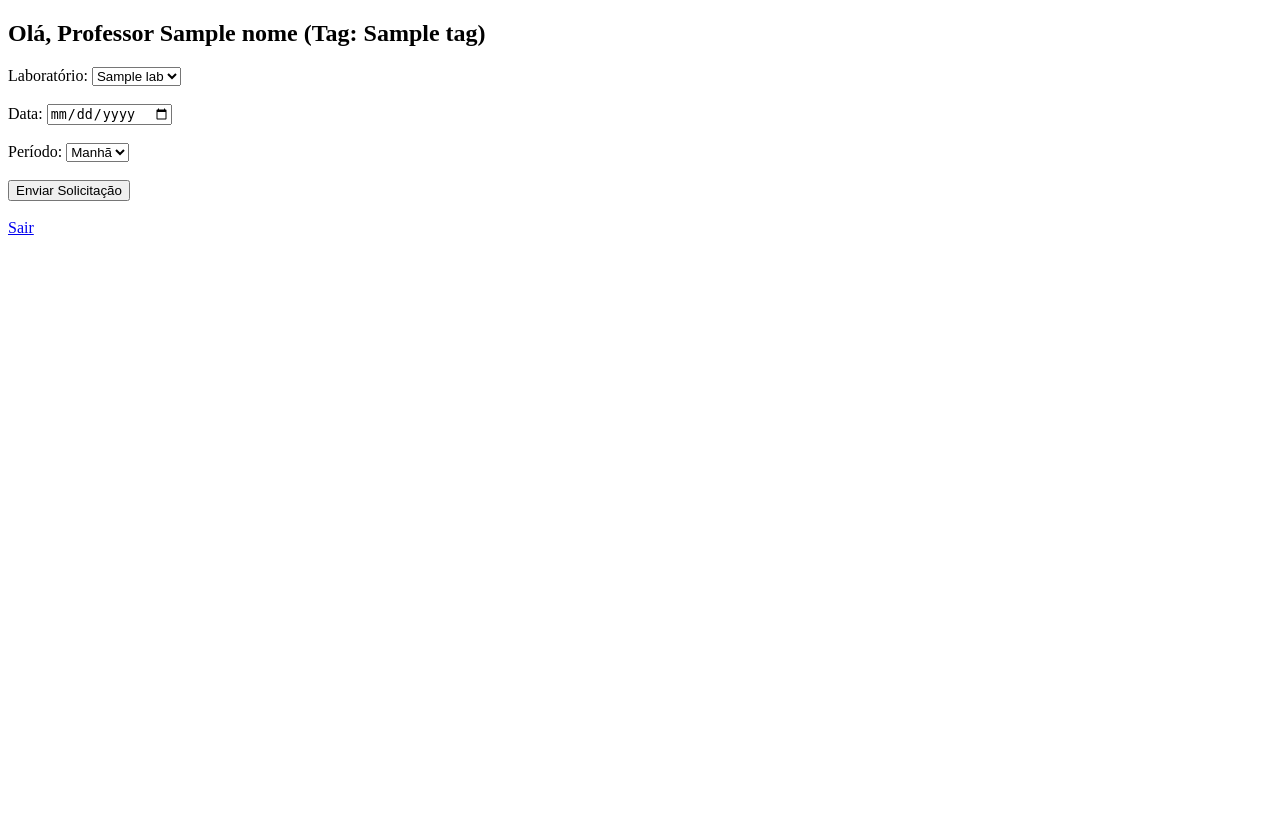
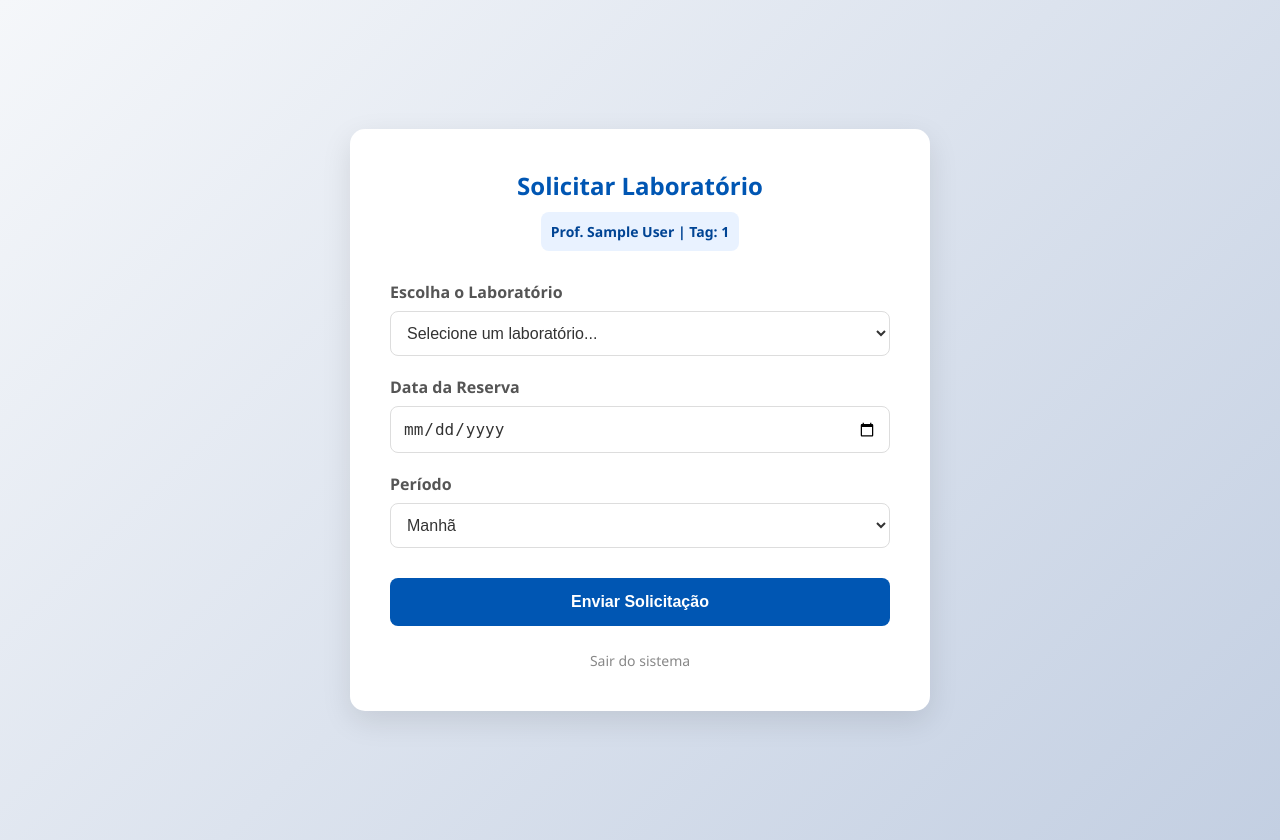
Before and after one commit to Ronaldricoo/gate-senai, a Flask app: template templates/solicitar.html in a window 1280 px wide. Before the commit the page ends 235 px from the top, so only its background shows below. Run offline with Flask 3, Linux system fonts and the light colour scheme; the visitor is signed in with stand-in values (Sample User, id 1); the template is opened without the code that fills it: most values are stand-ins (such as "Sample title", 1, 10 or a date in 2020).

Commit message:
Update solicitar.html

```diff
--- a/templates/solicitar.html
+++ b/templates/solicitar.html
@@ -1,24 +1,176 @@
 <!DOCTYPE html>
-<html>
-<head><title>Solicitar Lab</title></head>
+<html lang="pt-br">
+<head>
+    <meta charset="UTF-8">
+    <meta name="viewport" content="width=device-width, initial-scale=1.0">
+    <title>Solicitar Laboratório | Gate SENAI</title>
+    <style>
+        :root {
+            --primary-color: #0056b3;
+            --secondary-color: #004494;
+            --bg-gradient: linear-gradient(135deg, #f5f7fa 0%, #c3cfe2 100%);
+            --text-color: #333;
+            --card-bg: #ffffff;
+        }
+
+        body {
+            font-family: 'Segoe UI', Roboto, Helvetica, Arial, sans-serif;
+            background: var(--bg-gradient);
+            min-height: 100vh;
+            margin: 0;
+            display: flex;
+            align-items: center;
+            justify-content: center;
+            padding: 20px;
+        }
+
+        .container {
+            background: var(--card-bg);
+            width: 100%;
+            max-width: 500px;
+            padding: 40px;
+            border-radius: 15px;
+            box-shadow: 0 10px 30px rgba(0, 0, 0, 0.1);
+            text-align: center;
+        }
+
+        .header {
+            margin-bottom: 30px;
+        }
+
+        .header h2 {
+            color: var(--primary-color);
+            margin: 0;
+            font-size: 24px;
+        }
+
+        .user-info {
+            background: #e9f2ff;
+            color: var(--secondary-color);
+            padding: 10px;
+            border-radius: 8px;
+            font-size: 14px;
+            margin-top: 10px;
+            display: inline-block;
+            font-weight: 600;
+        }
+
+        form {
+            text-align: left;
+        }
+
+        .form-group {
+            margin-bottom: 20px;
+        }
+
+        label {
+            display: block;
+            margin-bottom: 8px;
+            font-weight: 600;
+            color: #555;
+        }
+
+        select, input[type="date"] {
+            width: 100%;
+            padding: 12px;
+            border: 1px solid #ddd;
+            border-radius: 8px;
+            font-size: 16px;
+            color: var(--text-color);
+            background-color: #fff;
+            box-sizing: border-box;
+            transition: border-color 0.3s, box-shadow 0.3s;
+        }
+
+        select:focus, input[type="date"]:focus {
+            outline: none;
+            border-color: var(--primary-color);
+            box-shadow: 0 0 0 3px rgba(0, 86, 179, 0.1);
+        }
+
+        .btn-submit {
+            width: 100%;
+            background-color: var(--primary-color);
+            color: white;
+            border: none;
+            padding: 15px;
+            font-size: 16px;
+            font-weight: bold;
+            border-radius: 8px;
+            cursor: pointer;
+            transition: background 0.3s, transform 0.2s;
+            margin-top: 10px;
+        }
+
+        .btn-submit:hover {
+            background-color: var(--secondary-color);
+        }
+
+        .btn-submit:active {
+            transform: scale(0.98);
+        }
+
+        .logout-link {
+            display: inline-block;
+            margin-top: 25px;
+            text-decoration: none;
+            color: #888;
+            font-size: 14px;
+            transition: color 0.3s;
+        }
+
+        .logout-link:hover {
+            color: #dc3545;
+        }
+
+        /* Estilo para telas pequenas */
+        @media (max-width: 480px) {
+            .container {
+                padding: 25px;
+            }
+        }
+    </style>
+</head>
 <body>
-    <h2>Olá, Professor {{ nome }} (Tag: {{ tag }})</h2>
+
+    <div class="container">
+        <div class="header">
+            <h2>Solicitar Laboratório</h2>
+            <div class="user-info">
+                Prof. {{ session['nome'] }} | Tag: {{ session['tag'] }}
+            </div>
+        </div>
+
         <form action="/enviar_solicitacao" method="post">
-        Laboratório:
-        <select name="lab">
+            <div class="form-group">
+                <label for="lab">Escolha o Laboratório</label>
+                <select name="lab" id="lab" required>
+                    <option value="" disabled selected>Selecione um laboratório...</option>
                     {% for lab in labs %}
                         <option value="{{ lab }}">{{ lab }}</option>
                     {% endfor %}
-        </select><br><br>
-        Data: <input type="date" name="data" required><br><br>
-        Período:
-        <select name="periodo">
+                </select>
+            </div>
+
+            <div class="form-group">
+                <label for="data">Data da Reserva</label>
+                <input type="date" name="data" id="data" required>
+            </div>
+
+            <div class="form-group">
+                <label for="periodo">Período</label>
+                <select name="periodo" id="periodo" required>
                     <option value="Manhã">Manhã</option>
                     <option value="Tarde">Tarde</option>
                     <option value="Noite">Noite</option>
-        </select><br><br>
-        <button type="submit">Enviar Solicitação</button>
+                </select>
+            </div>
+
+            <button type="submit" class="btn-submit">Enviar Solicitação</button>
         </form>
-    <br><a href="/logout">Sair</a>
+
+        <a href="/logout" class="logout-link">Sair do sistema</a>
+    </div>
+
 </body>
 </html>
```
Lines whose indentation alone changed are shown as unchanged.
